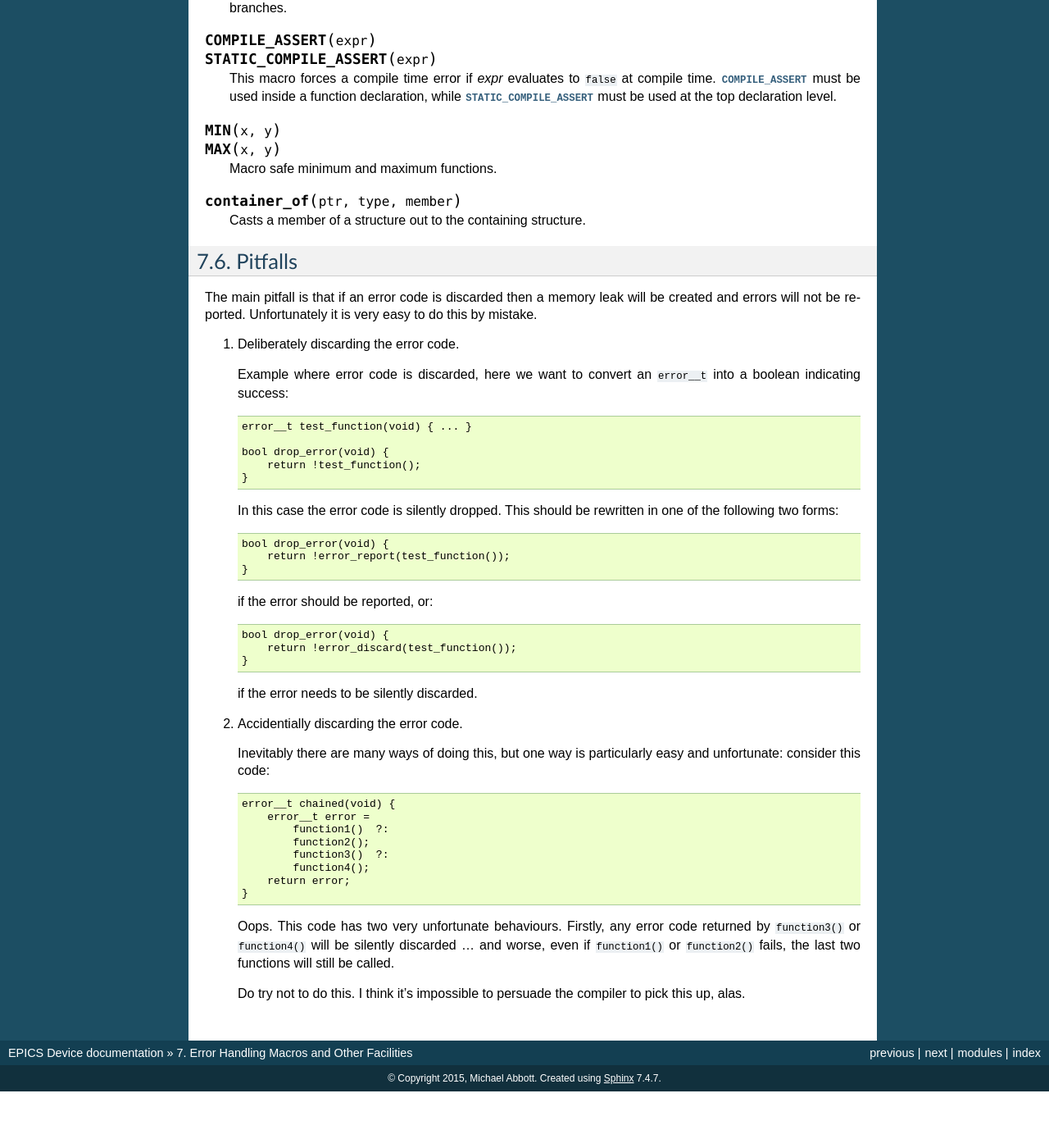
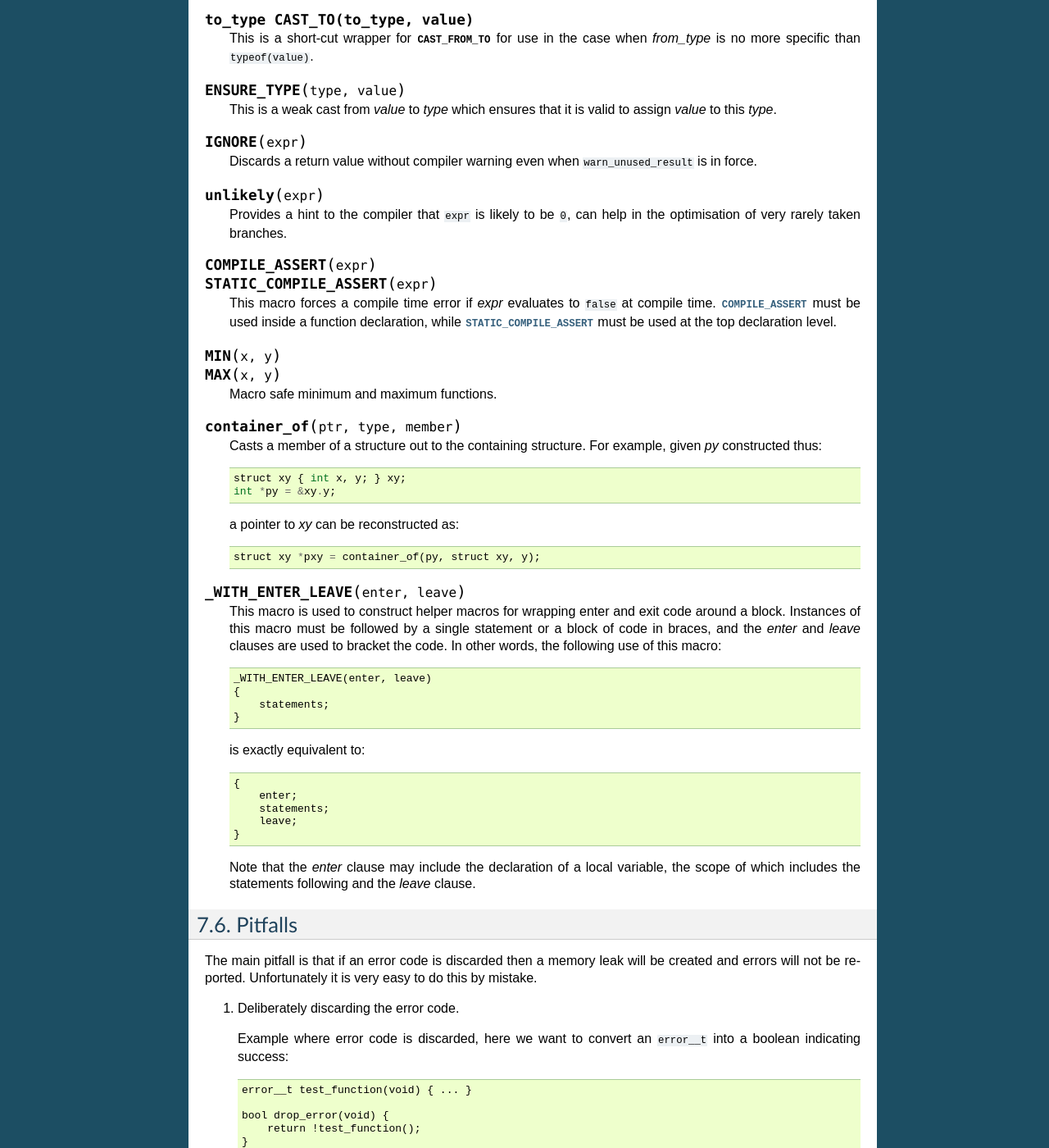
Before and after one commit to DiamondLightSource/epics_device, a Sphinx documentation site: the page built from docs/error.rst, in a window 1280 px wide and 1400 px high, scrolled down 4482 px. Shown: the whole window at 82% size. Built offline with Sphinx 7.4.7, drawn with Linux system fonts in a browser that asks for light colours; the version number could not be read and is left out; before the commit the page ends 5813 px from its top, so only the background shows below that; some of the changed text lies outside the part shown.

Commit message:
Add WITH_ macro support
This includes the base _WITH_ENTER_LEAVE() macro and two derivatives,
WITH_NAME_PREFIX and WITH_DEFAULT_MUTEX.

```diff
--- a/docs/error.rst
+++ b/docs/error.rst
@@ -169,6 +169,23 @@ The following macros are used as helpers.
     The only difference from :macro:`TRY_CATCH` is that the `finally` code is
     unconditionally executed by :macro:`DO_FINALLY`.
 
+For the three multi-part macros ``IF_ELSE``, ``TRY_CATCH`` and ``DO_FINALLY``,
+the only separator between the key parts is a single comma character, so layout
+and an extra comment should be used to structure these, as shown below::
+
+    IF_ELSE(test,
+        iftrue,
+    //else
+        iffalse)  ?:
+    TRY_CATCH(
+        action,
+    //catch
+        on_fail)  ?:
+    DO_FINALLY(
+        action,
+    //finally
+        finally);
+
 
 Error Reporting and Management
 ------------------------------
@@ -311,7 +328,40 @@ header file.
 
 ..  macro:: container_of(ptr, type, member)
 
-    Casts a member of a structure out to the containing structure.
+    Casts a member of a structure out to the containing structure.  For example,
+    given `py` constructed thus::
+
+        struct xy { int x, y; } xy;
+        int *py = &xy.y;
+
+    a pointer to `xy` can be reconstructed as::
+
+        struct xy *pxy = container_of(py, struct xy, y);
+
+..  macro:: _WITH_ENTER_LEAVE(enter, leave)
+
+    This macro is used to construct helper macros for wrapping enter and exit
+    code around a block.  Instances of this macro must be followed by a single
+    statement or a block of code in braces, and the `enter` and `leave` clauses
+    are used to bracket the code.  In other words, the following use of this
+    macro::
+
+        _WITH_ENTER_LEAVE(enter, leave)
+        {
+            statements;
+        }
+
+    is exactly equivalent to::
+
+        {
+            enter;
+            statements;
+            leave;
+        }
+
+    Note that the `enter` clause may include the declaration of a local
+    variable, the scope of which includes the statements following and the
+    `leave` clause.
 
 
 Pitfalls
```
Also changed, not shown: docs/epics_device.rst (+27 -0 lines), 3 other files.
